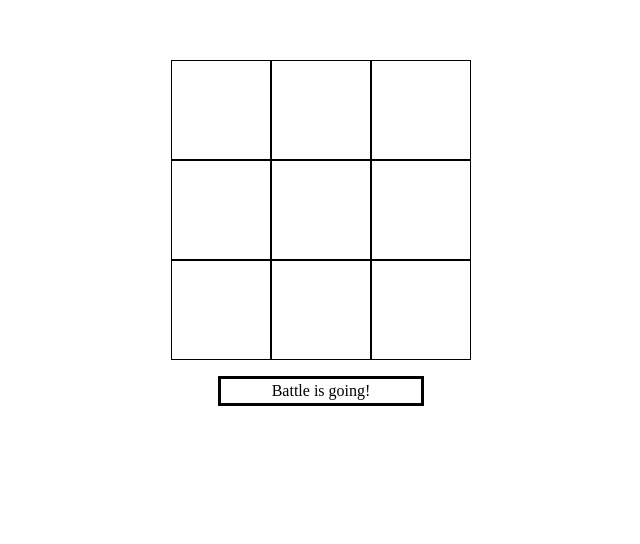
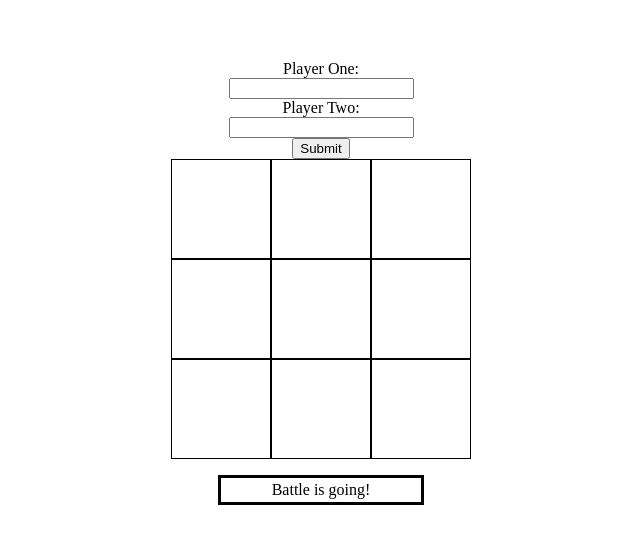
Before and after one commit to DovydasMM/tic-tac-toe, a plain HTML site: page index.html in a window 1280 px wide. Shown: the part 204-748 px from the top of the page, without its empty margins (319-959 px from the left). Drawn offline with Linux system fonts and the light colour scheme.

Commit message:
Added player name selection

```diff
--- a/index.html
+++ b/index.html
@@ -7,8 +7,16 @@
   <script src="script.js" defer></script>
 </head>
 <body>
-  <form>
+  <form id="addBook"></form>
+    <label for="playerOne" class="inputLable">Player One: </label>
+    <input type="text" id="playerOneName" class ="playerName">
 
+    <label for="playerTwo" class="inputLable">Player Two: </label>
+    <input type="text" id="playerTwoName" class ="playerName">
+      </div>
+    </div>
+
+    <button type="button" class="buttonSubmit" onclick="game.getName()">Submit</button>
   </form>
 <div class="container">
 
--- a/script.js
+++ b/script.js
@@ -24,6 +24,7 @@ const gameBoard = (()=>{
                     cell.textContent=board[index];
                     game.winnerCheck(board)
                     game.switchPlayer()
+                    turnNotification.textContent = `It's ${game.currentPlayer.name} turn`
                     cell.style.pointerEvents='none'
             }
             if (resultScreen.textContent != 'Battle is going!'){
@@ -38,8 +39,13 @@ const gameBoard = (()=>{
         let resultScreen = document.createElement('div')
         resultScreen.className = 'results'
         resultScreen.textContent = 'Battle is going!'
+
+        let turnNotification = document.createElement('div')
+        turnNotification.className = 'playerTurn'
         let body = document.querySelector('body')
+
         body.appendChild(resultScreen)
+        body.appendChild(turnNotification)
 
 
         return {board}
@@ -53,6 +59,11 @@ const game = (()=>{
 
 
     let currentPlayer = playerOne;
+
+
+
+
+
 
     function switchPlayer(){
         this.currentPlayer === playerOne ? this.currentPlayer = playerTwo : this.currentPlayer = playerOne;
@@ -85,5 +96,13 @@ const game = (()=>{
             }
         }
 
-    return {currentPlayer, switchPlayer, winnerCheck,}
+
+        function getName(){
+            playerOne.name = playerOneName.value
+            playerTwo.name = playerTwoName.value
+        }
+
+
+
+    return {currentPlayer, switchPlayer, winnerCheck, getName}
 })();
```
